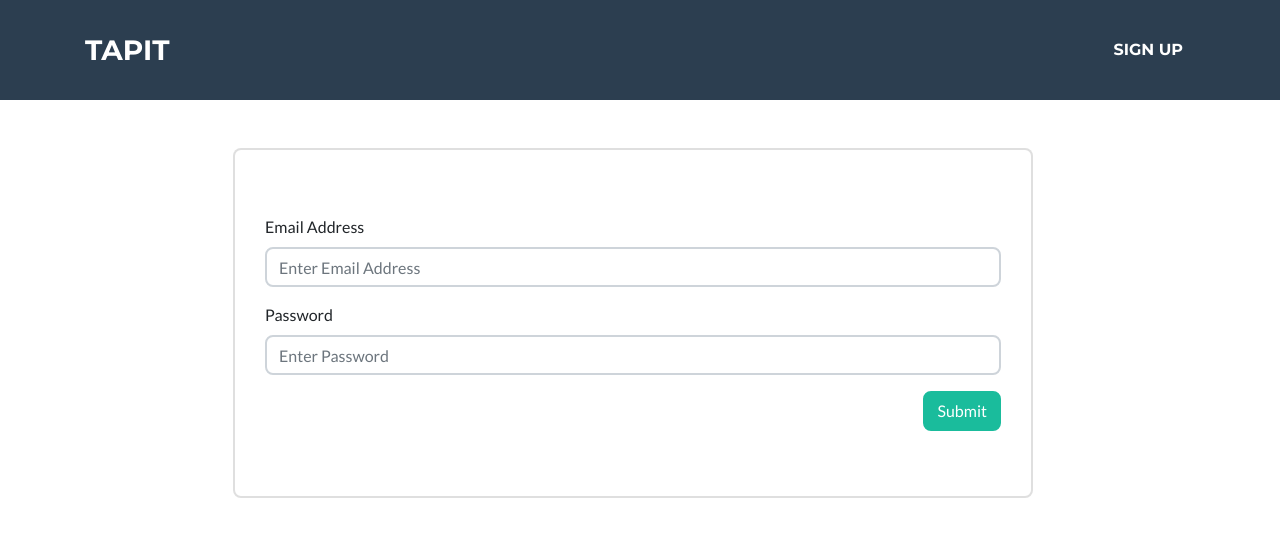
After one commit to jeandelacruz1004/tapITWEB, a Flask app: page /login in a window 1280 px wide. The commit adds this page. Shown: the top 537 px of the page. Run offline with Flask 2, Linux system fonts and the light colour scheme; some libraries are stand-ins or nearby versions.

Commit message:
updated stuff

```diff
--- a/app/routes.py
+++ b/app/routes.py
@@ -28,6 +28,7 @@ def signup():
         rfID = request.form.get("rfID")
         password = request.form.get("password")
         confirm = request.form.get("confirm")
+        print(first_name, last_name, username)
 
         signup = requests.post("http://127.0.0.1:5000/user/",
                                data={'public_id': first_name + " " + last_name,
@@ -38,3 +39,19 @@ def signup():
         return redirect(url_for('welcome'))
 
     return render_template("signup.html")
+
+@tap.route("/login", methods=["GET", "POST"])
+def login():
+    if "app" in session:
+        return redirect("home")
+
+    if request.method == "POST":
+        email = request.form.get("email")
+        password = request.form.get("password")
+
+        login = requests.post("http://127.0.0.1:5000/auth/login",
+                               data={'email': email,
+                                     'password': password})
+        return redirect(url_for('welcome'))
+
+    return render_template("login.html")
--- a/app/templates/index.html
+++ b/app/templates/index.html
@@ -308,12 +308,13 @@
                 <img class="img-fluid rounded mb-5" src="img/portfolio/game.png" alt="">
                 <!-- Portfolio Modal - Text -->
                 <p class="mb-5">
-                    <form id="signup" method="POST" action="{{url_for('signup')}}">
+                    <form id="login" method="POST" action="{{url_for('login')}}">
 
                         <label>Email Address</label>
                         <div class="form-group">
                             <input type="text" name="email" id="email" class="form-control" placeholder="Enter Email Address" required>
                         </div>
+
                         <label>Password</label>
                         <div class="form-group">
                             <input type="password" name="password" id="password" class="form-control" placeholder="Enter Password" required>
--- /dev/null
+++ b/app/templates/login.html
@@ -0,0 +1,48 @@
+{% extends "layout.html" %}
+<!--{% block nameplate %}-->
+<!--    <a class="navbar-brand" href="{{ url_for('welcome') }}">-->
+<!--{% endblock nameplate %}-->
+{% block nav %}
+    <div class="container">
+      <a class="navbar-brand js-scroll-trigger" href="/landing">TapIT</a>
+      <button class="navbar-toggler navbar-toggler-right text-uppercase font-weight-bold bg-primary text-white rounded" type="button" data-toggle="collapse" data-target="#navbarResponsive" aria-controls="navbarResponsive" aria-expanded="false" aria-label="Toggle navigation">
+        Menu
+        <i class="fas fa-bars"></i>
+      </button>
+      <div class="collapse navbar-collapse" id="navbarResponsive">
+        <ul class="navbar-nav ml-auto">
+          <li class="nav-item mx-0 mx-lg-1">
+            <a class="nav-link" href="/signup">Sign Up</a>
+          </li>
+        </ul>
+      </div>
+    </div>
+{% endblock nav %}
+
+{% block content %}
+
+    <div class="container" style="margin-top:50px;">
+        <div class="card" style="width:50rem;margin:calc(3rem + 100px);">
+            <div class="card-body" style="padding:65px 30px;">
+                <form id="login" method="POST" action="{{url_for('login')}}">
+
+                    <form id="login" method="POST" action="{{url_for('login')}}">
+
+                        <label>Email Address</label>
+                        <div class="form-group">
+                            <input type="text" name="email" id="email" class="form-control" placeholder="Enter Email Address" required>
+                        </div>
+                        <label>Password</label>
+                        <div class="form-group">
+                            <input type="password" name="password" id="password" class="form-control" placeholder="Enter Password" required>
+                        </div>
+
+                        <button class="btn btn-primary float-right" type="submit">Submit</button>
+
+                    </form>
+
+                </form>
+            </div>
+        </div>
+    </div>
+{% endblock content %}
```
Also changed, not shown: app/forms.py (line endings or trailing spaces).
